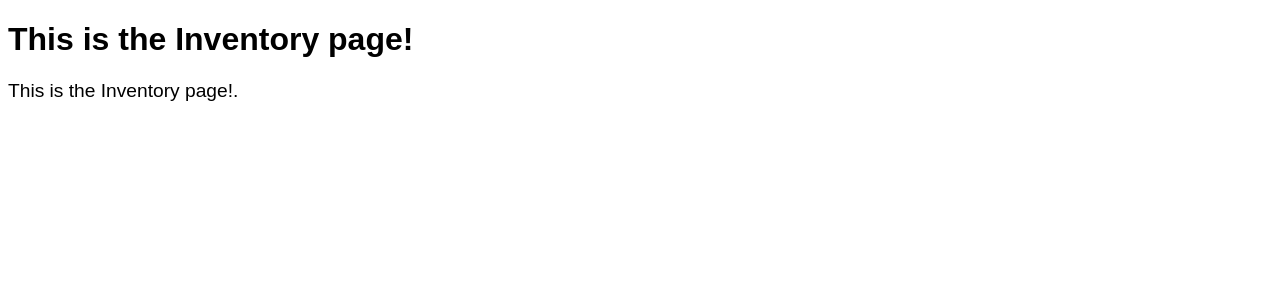
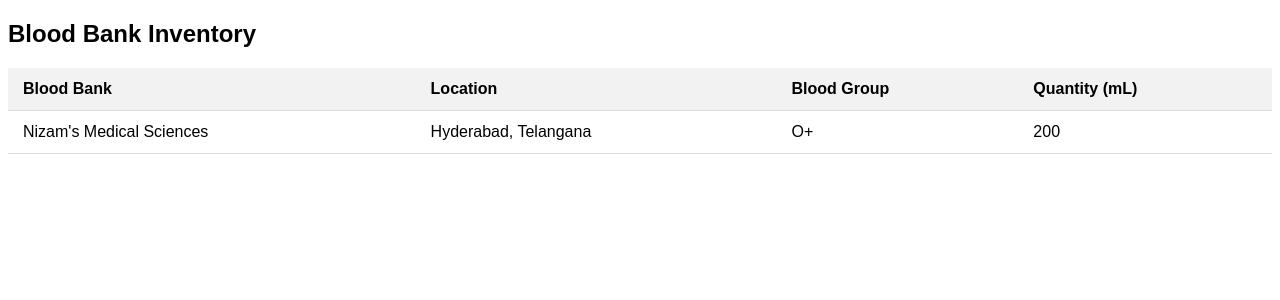
Before and after one commit to NimishKr16/BloodLink, a Flask app: page /inventory in a window 1280 px wide. Shown: the part 76-376 px from the top of the page. Run offline with Flask 3, Linux system fonts and the light colour scheme; data comes from the database, SQL or seed files in the repository; some libraries are stand-ins or nearby versions.

Commit message:
Add ninvetory tbale

```diff
--- a/app.py
+++ b/app.py
@@ -128,7 +128,14 @@ def donate():
 @app.route('/inventory')
 def inventory():
     username = is_logged_in()
-    return render_template('inventory.html',username=username)
+    inventory = BloodInventory.query.all()
+    locs = []
+    for inv in inventory:
+        name = inv.BloodBankID =  BloodBank.query.filter_by(BloodBankID=inv.BloodBankID).first().Name
+        locs.append( BloodBank.query.filter_by(Name=name).first().Location)
+    inventory_with_locs = zip(inventory, locs)
+    return render_template('inventory.html', username=username, inventory_with_locs=inventory_with_locs)
+
 
 
 @app.route('/appointments')
--- /dev/null
+++ b/static/styles/invent.css
@@ -0,0 +1,15 @@
+#invent-table {
+    width: 100%;
+    border-collapse: collapse;
+}
+.in-th, .in-td {
+    padding: 12px 15px;
+    text-align: left;
+    border-bottom: 1px solid #ddd;
+}
+th {
+    background-color: #f2f2f2;
+}
+.in-tr:hover {
+    background-color: #f5f5f5;
+}
--- a/templates/inventory.html
+++ b/templates/inventory.html
@@ -4,8 +4,33 @@
     Inventory
 {% endblock %}
 
+{% block css %}
+    <link rel="stylesheet" href="../static/styles/invent.css">
+{% endblock %}
 
 {% block content %}
-    <h1>This is the Inventory page!</h1>
-    <p>This is the Inventory page!.</p>
+
+<h2>Blood Bank Inventory</h2>
+
+<table id="invent-table">
+  <thead>
+    <tr class="in-tr">
+      <th class="in-th">Blood Bank</th>
+      <th class="in-th">Location</th>
+      <th class="in-th">Blood Group</th>
+      <th class="in-th">Quantity (mL)</th>
+    </tr>
+  </thead>
+  <tbody>
+    {% for inventory, loc in inventory_with_locs %}
+    <tr class="in-tr">
+        <td class="in-td">{{ inventory.BloodBankID }}</td>
+        <td class="in-td">{{ loc }}</td>
+        <td class="in-td">{{ inventory.BloodType }}</td>
+        <td class="in-td">{{ inventory.Quantity }}</td>
+    </tr>
+    {% endfor %}
+  </tbody>
+</table>
+
 {% endblock %}
```
